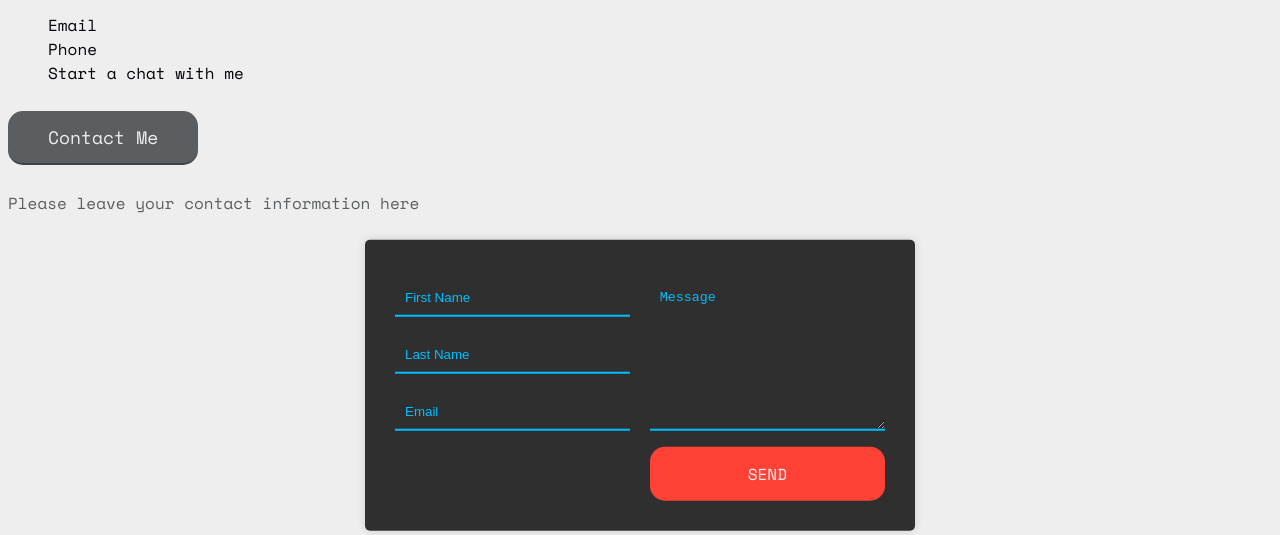
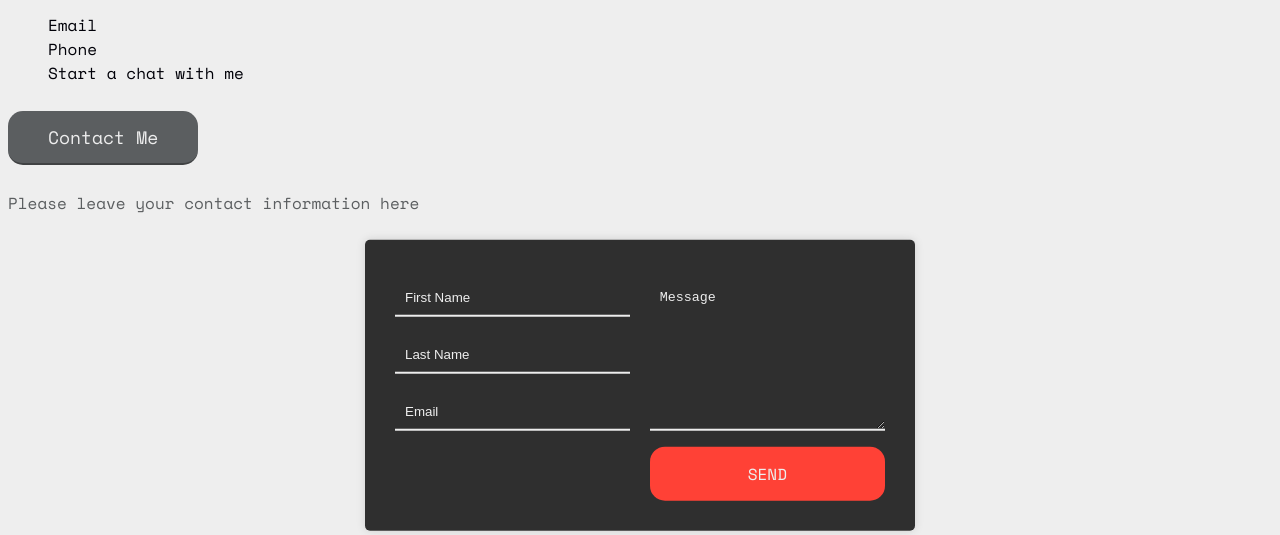
Before and after one commit to sirius6323/sirius6323.github.io, a plain HTML site: page contact.html in a window 1280 px wide. Shown: the part 197-732 px from the top of the page. Drawn offline with nearby package versions, Linux system fonts and the light colour scheme; a web font is replaced by a local one.

Commit message:
If applied, this commit will have updated the color of text, placeholder, border bottom of the form on my contact page

```diff
--- a/css/style.production.css
+++ b/css/style.production.css
@@ -221,9 +221,9 @@ a:active {
 	margin: 10px 0;
 	background: transparent;
 	border: 0;
-	border-bottom: 2px solid #00bfff;
+	border-bottom: 2px solid #eee;
 	padding: 10px;
-	color: #00bfff;
+	color: #eee;
 	width: 100%;
 	font-weight: 500;
 }
@@ -233,15 +233,15 @@ a:active {
 }
 
 ::-webkit-input-placeholder {
-	color: #00bfff;
+	color: #eee;
 }
 
 ::-moz-input-placeholder {
-	color: #00bfff;
+	color: #eee;
 }
 
 ::-ms-input-placeholder {
-	color: #00bfff;
+	color: #eee;
 }
 
 ::-website-input-autofill-selected {
```
